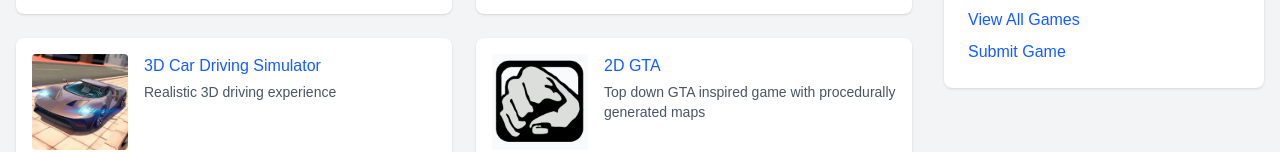
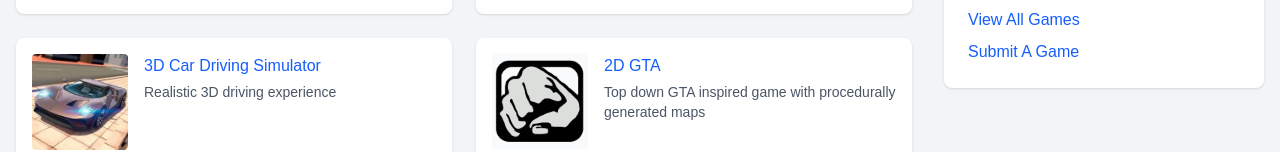
Before and after one commit to iporollo/addictinggames.ai, a Next.js app: page / in a window 1280 px wide. Shown: the part 446-598 px from the top of the page. Built offline with nearby package versions, Linux system fonts and the light colour scheme.

Commit message:
fix spelling

```diff
--- a/app/page.tsx
+++ b/app/page.tsx
@@ -57,7 +57,7 @@ export default function Home() {
                     href="/submit"
                     className="text-blue-600 hover:underline"
                   >
-                    Submit Game
+                    Submit A Game
                   </Link>
                 </li>
               </ul>
```
